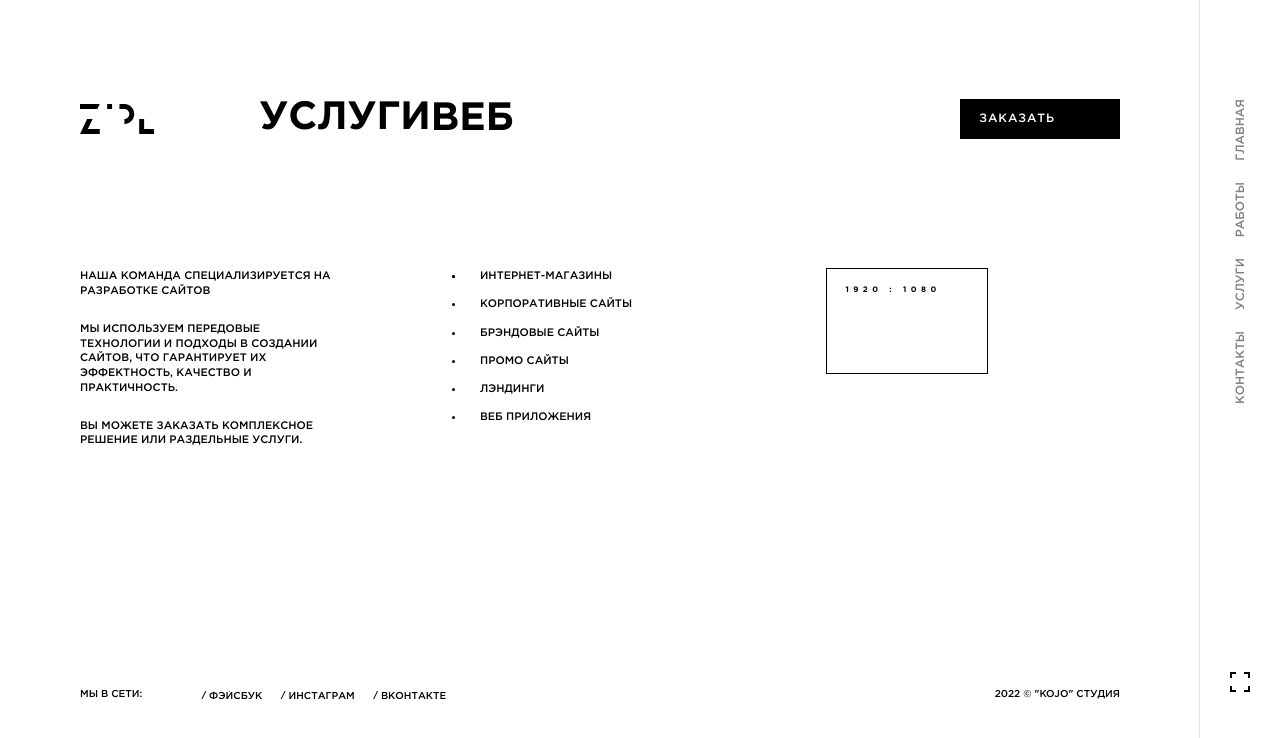
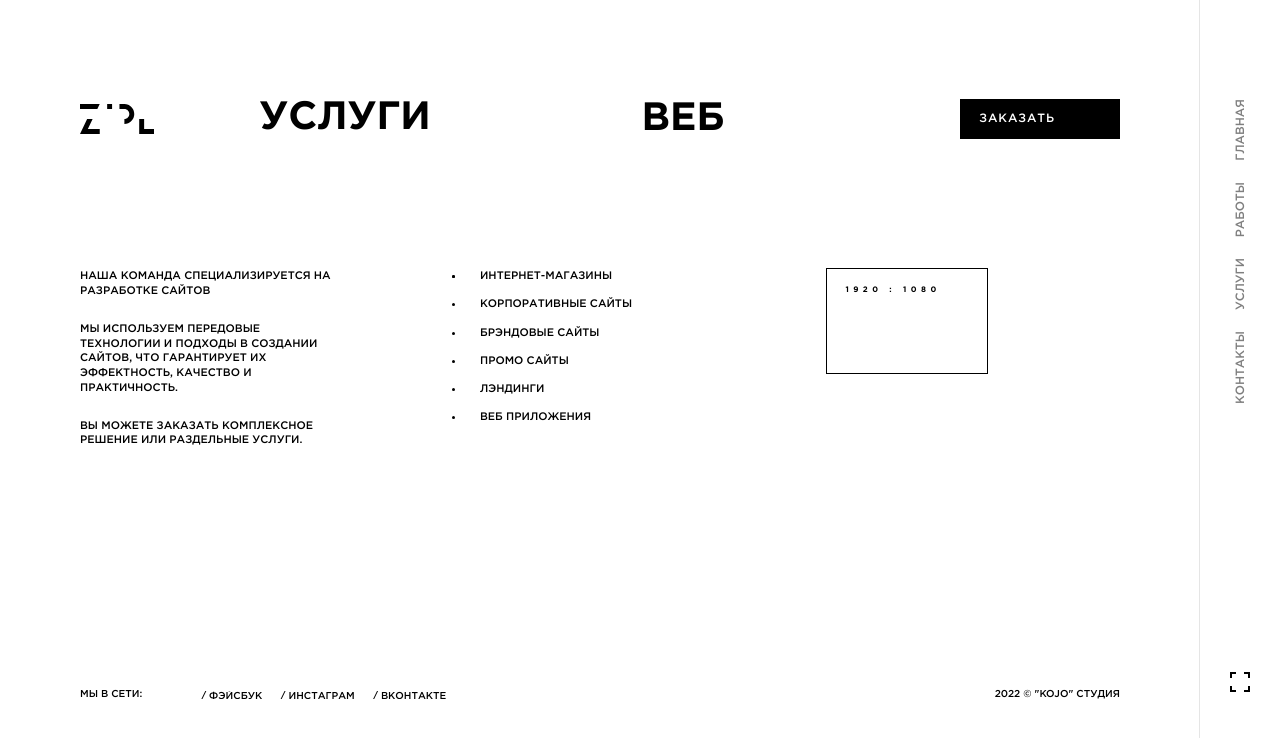
Before and after one commit to AnatolyKostarev/kojo, a React (Create React App) app: page /services in a window 1280 px wide. Shown: the top 738 px of the page. Built offline with nearby package versions, Linux system fonts and the light colour scheme.

Commit message:
Fix Headerservice component

```diff
--- a/src/layouts/header/services_/Headerservice.jsx
+++ b/src/layouts/header/services_/Headerservice.jsx
@@ -20,7 +20,7 @@ const Headerservice = ({ title }) => {
                   <div className={styles.logo__animation}></div>
                 </div>
               </Link>
-              <div>
+              <div className={styles.header__title}>
                 <h1 className={styles.title} data-title="Услуги">
                   {title}
                 </h1>
```
